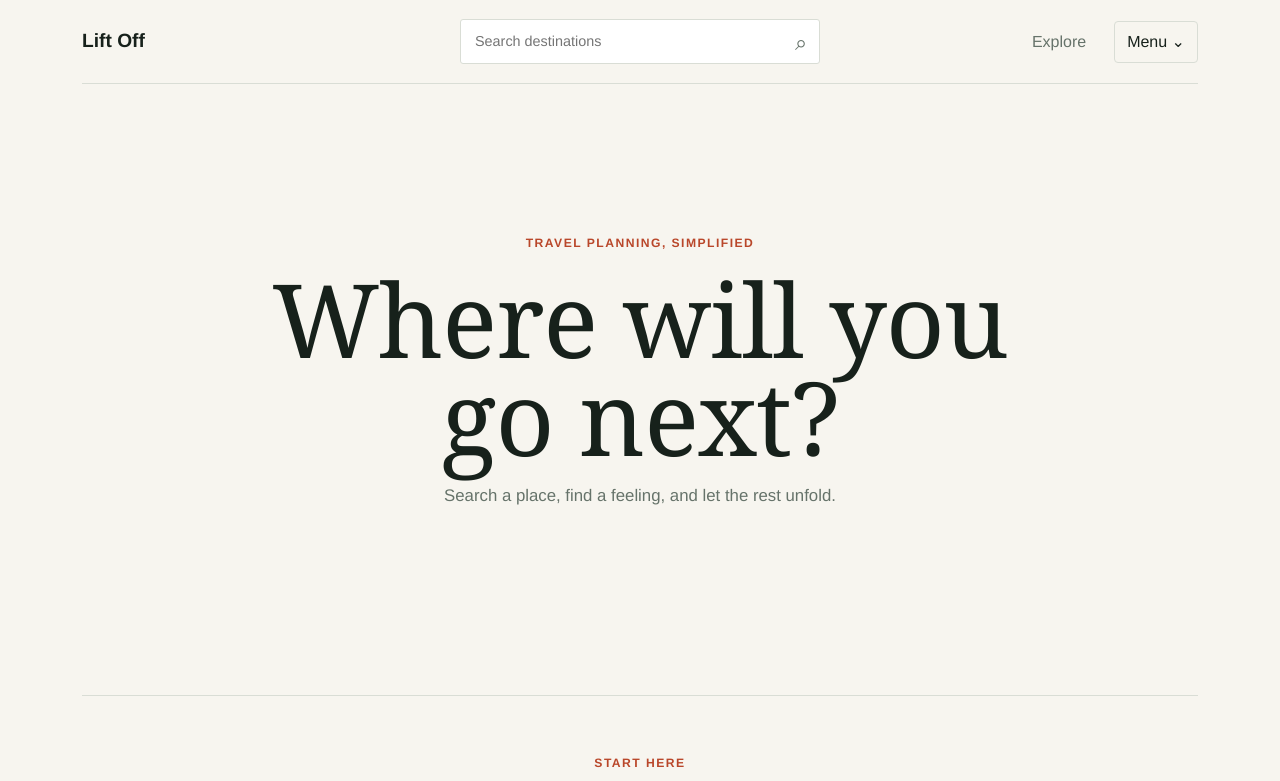
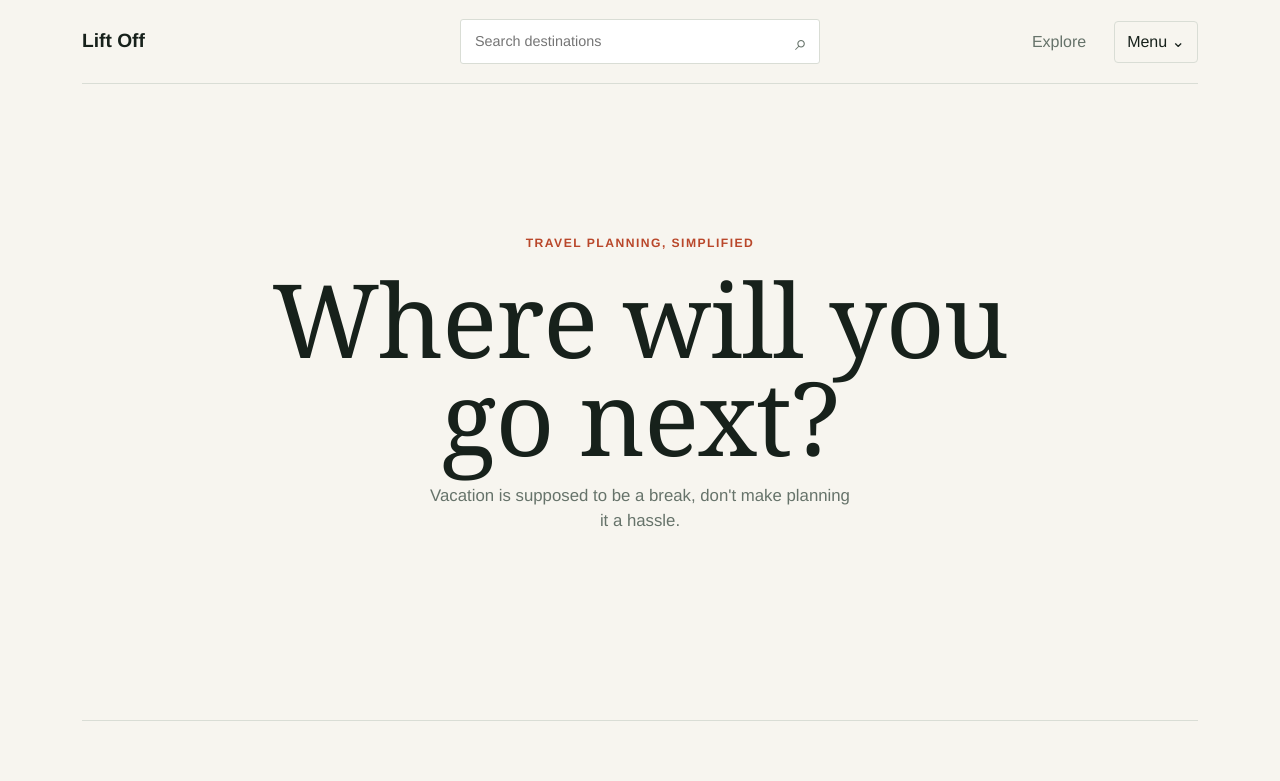
Before and after one commit to maybeleaf/Dev-2.0, a React app in the folder frontend/: page / in a window 1280 px wide. Shown: the top 781 px of the page. Built offline with nearby package versions, Linux system fonts and the light colour scheme; the HTML template or start-up script is replaced by a standard one.

Commit message:
not much

```diff
--- a/frontend/src/App.jsx
+++ b/frontend/src/App.jsx
@@ -42,7 +42,7 @@ function App() {
           <p className="eyebrow">Travel planning, simplified</p>
           <h1>Where will you go next?</h1>
           <p className="hero-text">
-            Search a place, find a feeling, and let the rest unfold.
+            Vacation is supposed to be a break, don't make planning it a hassle.
           </p>
         </section>
 
```
